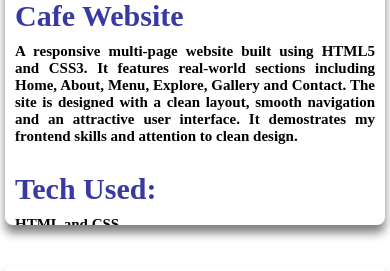
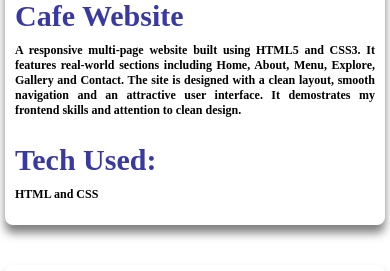
Before and after one commit to keerthi-kar/portfolio-website, a plain HTML site: page index.html in a window 390 px wide. Shown: the part 2399-2670 px from the top of the page. Drawn offline with Linux system fonts and the light colour scheme.

Commit message:
Add files via upload

```diff
--- a/style.css
+++ b/style.css
@@ -168,7 +168,7 @@ h2 {
     box-shadow: 0 8px 10px rgba(0, 0, 0, 0.5);
     text-align: justify;
 
-    font-size: 15px;
+    font-size: 14px;
     margin: 10px;
 
     object-fit: cover;
@@ -297,5 +297,10 @@ footer {
         max-width: 100%;
         margin-top: 10px;
         margin-bottom: 10px;
+        height: 350px;
     }
+    .box{
+        font-size: 12px;
+    }
+
 }
```
